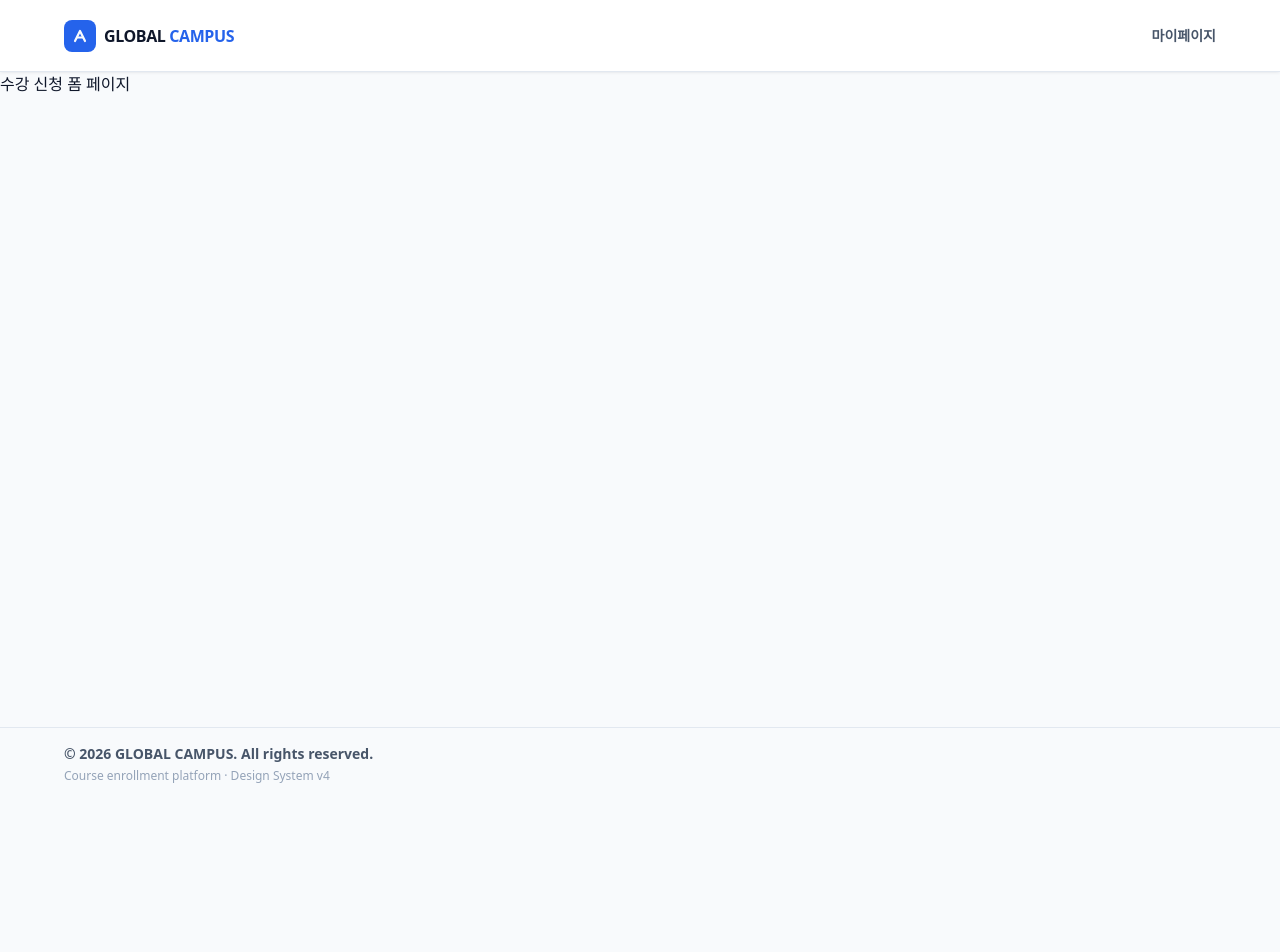
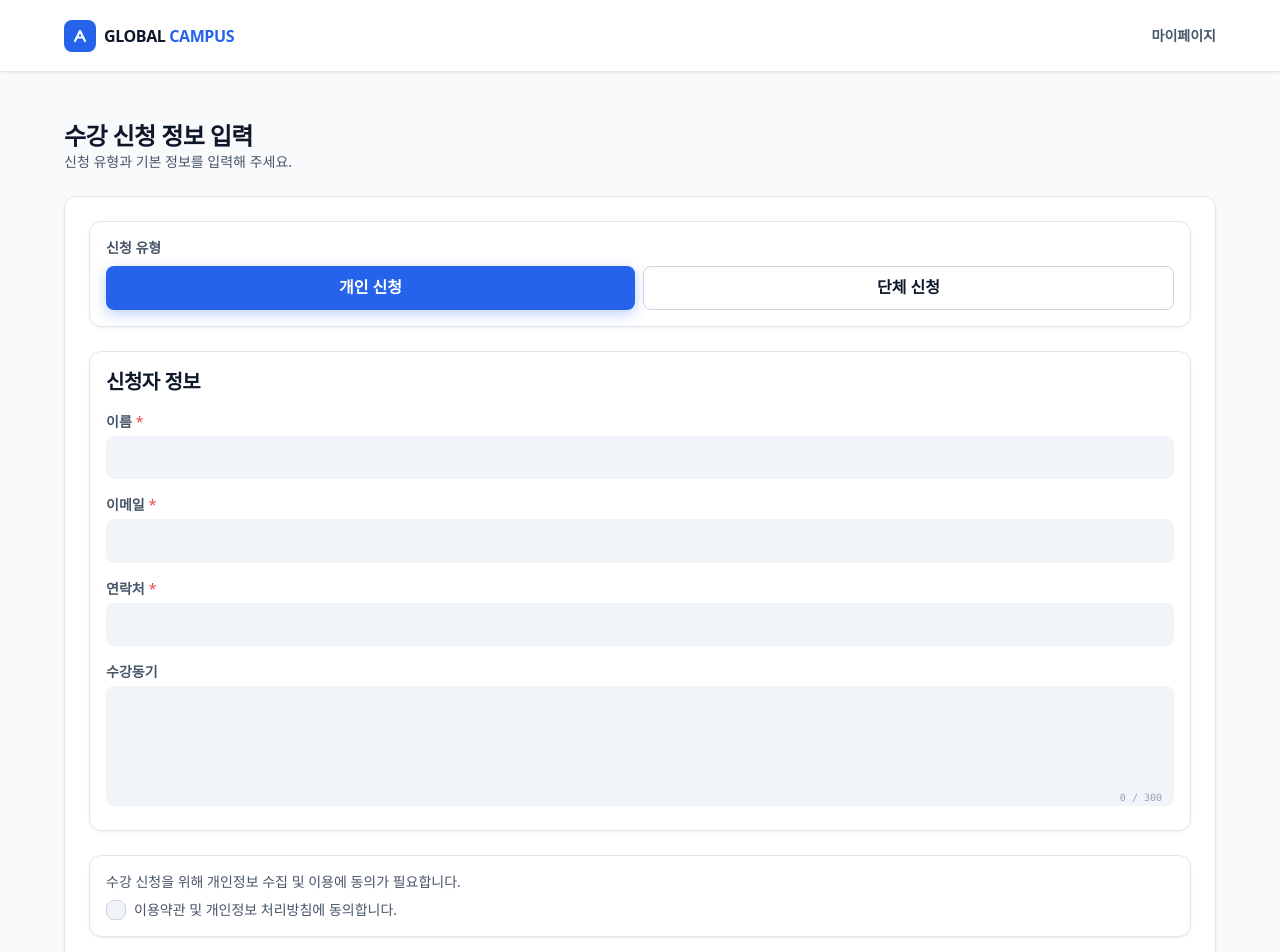
Before and after one commit to L-chae/course-enrollment-web, a Next.js app: page /enrollment/apply in a window 1280 px wide. Shown: the top 952 px of the page. Before the commit the page ends 800 px from the top, so only its background shows below. Built offline with nearby package versions, Linux system fonts and the light colour scheme.

Commit message:
feat: 신청자 정보 및 약관 동의 컴포넌트 구현 (RHF 연결)

```diff
--- a/src/app/enrollment/apply/page.tsx
+++ b/src/app/enrollment/apply/page.tsx
@@ -1,3 +1,60 @@
+'use client';
+
+import { useEffect } from 'react';
+
+import ApplicantFields from '@/components/enrollment/ApplicantFields';
+import EnrollmentTypeSelector from '@/components/enrollment/EnrollmentTypeSelector';
+import TermsAgreement from '@/components/enrollment/TermsAgreement';
+import Button from '@/components/ui/Button';
+import { useEnrollForm } from '@/hooks/useEnrollForm';
+import type { EnrollmentSchema } from '@/lib/schema';
+
 export default function ApplyPage() {
-  return <div>수강 신청 폼 페이지</div>;
+  const {
+    register,
+    handleSubmit,
+    formState: { errors },
+    watch,
+    setValue,
+  } = useEnrollForm();
+
+  const selectedType = watch('type') ?? 'personal';
+
+  useEffect(() => {
+    setValue('courseId', 'crs-001');
+  }, [setValue]);
+
+  const handleTypeChange = (type: EnrollmentSchema['type']) => {
+    setValue('type', type);
+  };
+
+  const handleValidSubmit = (values: EnrollmentSchema) => {
+    console.log(values);
+  };
+
+  return (
+    <main className="content-container enrollment-page">
+      <header className="enrollment-header">
+        <h1 className="text-h2">수강 신청 정보 입력</h1>
+        <p className="text-caption">신청 유형과 기본 정보를 입력해 주세요.</p>
+      </header>
+
+      <form className="card flex flex-col gap-6 p-6" onSubmit={handleSubmit(handleValidSubmit)}>
+        <EnrollmentTypeSelector value={selectedType} onChange={handleTypeChange} />
+        <ApplicantFields register={register} errors={errors} />
+
+        {selectedType === 'group' && (
+          <div className="course-list-empty text-left">
+            단체 정보와 참가자 명단 입력은 다음 단계에서 연결됩니다.
+          </div>
+        )}
+
+        <TermsAgreement register={register} error={errors.agreedToTerms?.message as string | undefined} />
+
+        <div className="flex justify-end">
+          <Button type="submit">다음 단계로</Button>
+        </div>
+      </form>
+    </main>
+  );
 }
--- a/src/components/enrollment/ApplicantFields.tsx
+++ b/src/components/enrollment/ApplicantFields.tsx
@@ -0,0 +1,50 @@
+import type { FieldErrors, UseFormRegister } from 'react-hook-form';
+
+import type { EnrollmentSchema } from '@/lib/schema';
+import Input from '@/components/ui/Input';
+import Textarea from '@/components/ui/Textarea';
+
+type ApplicantFieldsProps = {
+  register: UseFormRegister<EnrollmentSchema>;
+  errors: FieldErrors<EnrollmentSchema>;
+};
+
+export default function ApplicantFields({ register, errors }: ApplicantFieldsProps) {
+  return (
+    <section className="card" style={{ padding: 'var(--space-md)' }}>
+      <h3 className="text-h3" style={{ marginBottom: 'var(--space-md)' }}>
+        신청자 정보
+      </h3>
+
+      <Input
+        label="이름"
+        required
+        {...register('applicant.name')}
+        error={errors.applicant?.name?.message as string | undefined}
+      />
+
+      <Input
+        label="이메일"
+        type="email"
+        required
+        {...register('applicant.email')}
+        error={errors.applicant?.email?.message as string | undefined}
+      />
+
+      <Input
+        label="연락처"
+        type="tel"
+        required
+        {...register('applicant.phone')}
+        error={errors.applicant?.phone?.message as string | undefined}
+      />
+
+      <Textarea
+        label="수강동기"
+        maxLength={300}
+        {...register('applicant.motivation')}
+        error={errors.applicant?.motivation?.message as string | undefined}
+      />
+    </section>
+  );
+}
--- a/src/components/enrollment/EnrollmentTypeSelector.tsx
+++ b/src/components/enrollment/EnrollmentTypeSelector.tsx
@@ -0,0 +1,38 @@
+'use client';
+
+import Button from '@/components/ui/Button';
+
+type EnrollmentType = 'personal' | 'group';
+
+type EnrollmentTypeSelectorProps = {
+  value: EnrollmentType;
+  onChange: (type: EnrollmentType) => void;
+};
+
+export default function EnrollmentTypeSelector({ value, onChange }: EnrollmentTypeSelectorProps) {
+  return (
+    <section className="card" style={{ padding: 'var(--space-md)' }}>
+      <p className="text-text-sub text-sm font-bold" style={{ marginBottom: 'var(--space-sm)' }}>
+        신청 유형
+      </p>
+      <div className="flex gap-2">
+        <Button
+          type="button"
+          variant={value === 'personal' ? 'primary' : 'secondary'}
+          className="flex-1"
+          onClick={() => onChange('personal')}
+        >
+          개인 신청
+        </Button>
+        <Button
+          type="button"
+          variant={value === 'group' ? 'primary' : 'secondary'}
+          className="flex-1"
+          onClick={() => onChange('group')}
+        >
+          단체 신청
+        </Button>
+      </div>
+    </section>
+  );
+}
--- a/src/components/enrollment/TermsAgreement.tsx
+++ b/src/components/enrollment/TermsAgreement.tsx
@@ -0,0 +1,23 @@
+import type { UseFormRegister } from 'react-hook-form';
+
+import type { EnrollmentSchema } from '@/lib/schema';
+import Checkbox from '@/components/ui/Checkbox';
+
+type TermsAgreementProps = {
+  register: UseFormRegister<EnrollmentSchema>;
+  error?: string;
+};
+
+export default function TermsAgreement({ register, error }: TermsAgreementProps) {
+  return (
+    <section className="card" style={{ padding: 'var(--space-md)' }}>
+      <p className="text-caption" style={{ marginBottom: 'var(--space-sm)' }}>
+        수강 신청을 위해 개인정보 수집 및 이용에 동의가 필요합니다.
+      </p>
+
+      <Checkbox label="이용약관 및 개인정보 처리방침에 동의합니다." {...register('agreedToTerms')} />
+
+      {error ? <p className="text-error">{error}</p> : null}
+    </section>
+  );
+}
--- a/src/components/ui/Checkbox.tsx
+++ b/src/components/ui/Checkbox.tsx
@@ -11,13 +11,14 @@ export default function Checkbox({ label, className = '', ...props }: CheckboxPr
       style={{ gap: 'var(--space-sm)' }}
     >
       <input type="checkbox" className="peer hidden" {...props} />
-      <div className="border-border-strong bg-bg-sunken peer-checked:bg-brand-primary peer-checked:border-brand-primary flex h-5 w-5 items-center justify-center rounded-sm border transition-all">
+      <div className="border-border-strong bg-bg-sunken peer-checked:bg-brand-primary peer-checked:border-brand-primary flex h-5 w-5 items-center justify-center rounded-sm border transition-all peer-checked:[&>svg]:opacity-100">
         <svg
           width="12"
           height="12"
           viewBox="0 0 12 12"
           fill="none"
-          className="text-white opacity-0 peer-checked:opacity-100"
+          className="text-text-inverse opacity-0 transition-opacity"
+          aria-hidden="true"
         >
           <path
             d="M2 6L5 9L10 3"
```
